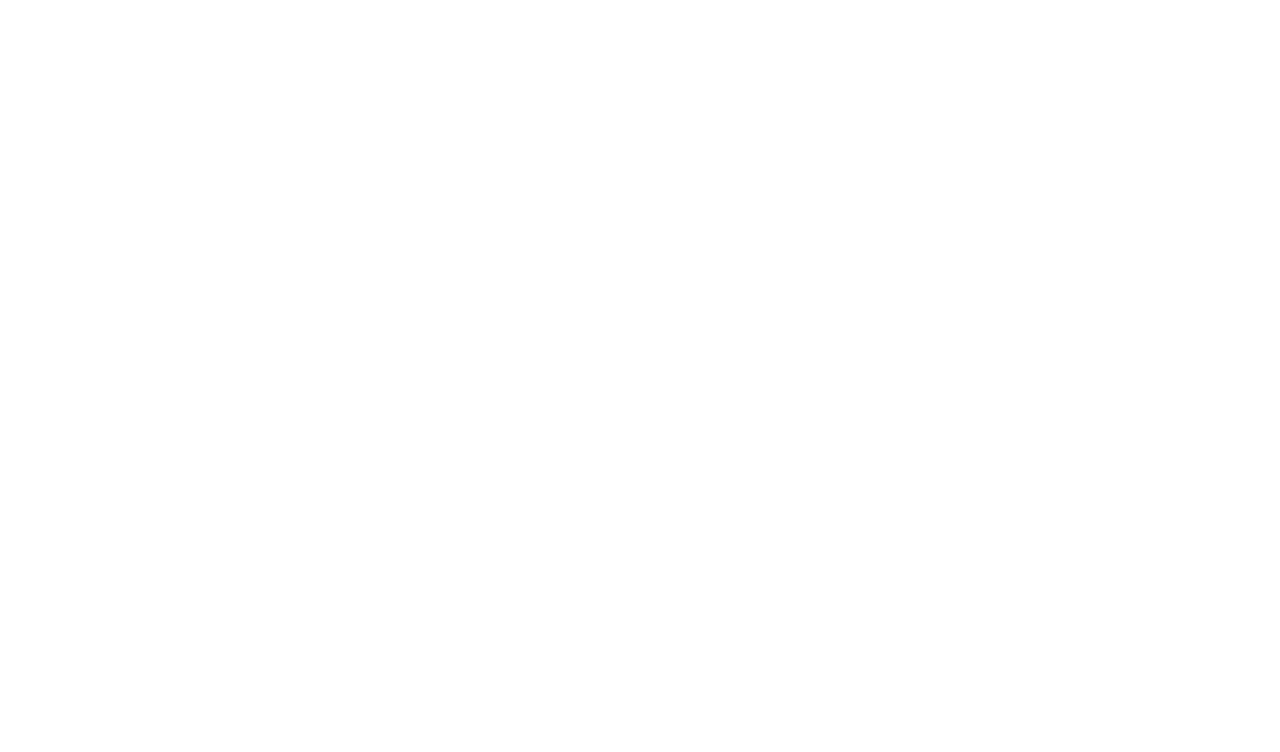
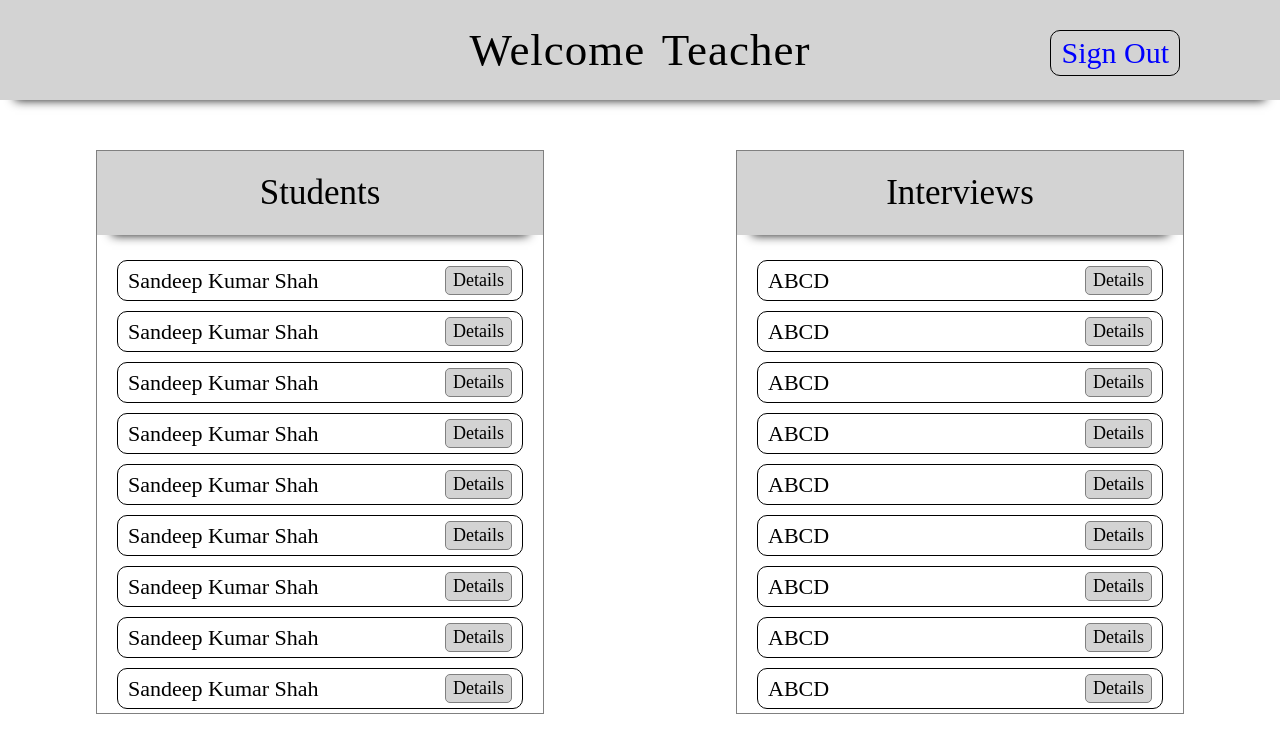
Before and after one commit to Sandeep96Shah/Placement, a React (Create React App) app in the folder client/: page /dashboard in a window 1280 px wide. Shown: the top 752 px of the page. Built offline with nearby package versions, Linux system fonts and the light colour scheme.

Commit message:
Added Student and Interview Page

```diff
--- a/client/src/components/App.js
+++ b/client/src/components/App.js
@@ -3,13 +3,18 @@
 import HomePage from './HomePage';
 import LoginPage from './LoginPage';
 import Dashboard from './Dashboard';
+import StudentDetailPage from './StudentDetailPage';
+import InterviewDetailPage from './InterviewDetailPage';
 
  const App = () => {
   return (
     <div>
         <Switch>
-          <Route exact path="/" render={ () => <Dashboard /> }/>
+          <Route exact path="/" render={ () => <HomePage /> }/>
           <Route exact path="/login" render={ () => <LoginPage /> }/>
+          <Route exact path="/dashboard" render={ () => <Dashboard /> }/>
+          <Route exact path="/dashboard/student" render={ () => <StudentDetailPage /> }/>
+          <Route exact path="/dashboard/interview" render={ () => <InterviewDetailPage /> }/>
           {/* Add the login page and the dashboard page also add the 404 error page */}
         </Switch>
     </div>
--- a/client/src/components/Dashboard.js
+++ b/client/src/components/Dashboard.js
@@ -6,9 +6,9 @@
 const Dashboard = () => {
     return (
         <div>
-            <div className="home_navbar">
+            <div className="dashboard_navbar">
                 <Link to="/"><p className="signout">Sign Out</p></Link>
-                <div className="home_header"><p>Welcome Teacher</p></div>
+                <div className="dashboard_header"><p>Welcome Teacher</p></div>
             </div>
             <div className="student_body">
                 <div className="student_container">
--- a/client/src/components/Interview.js
+++ b/client/src/components/Interview.js
@@ -1,44 +1,52 @@
 import React from 'react';
 import '../index.css';
 
- const Interview = () => {
+ const Interview = ({val}) => {
     return (
         <>
             <div className="interview_comp">
                 <p className="student_name">ABCD</p>
-                <p className="detail_btn">Details</p>
+                { val ? <p className="detail_btn">Result</p> : <p className="detail_btn">Details</p> }
+
             </div>
             <div className="interview_comp">
                 <p className="student_name">ABCD</p>
-                <p className="detail_btn">Details</p>
+                { val ? <p className="detail_btn">Result</p> : <p className="detail_btn">Details</p> }
             </div>
+
             <div className="interview_comp">
                 <p className="student_name">ABCD</p>
-                <p className="detail_btn">Details</p>
+                { val ? <p className="detail_btn">Result</p> : <p className="detail_btn">Details</p> }
             </div>
+
             <div className="interview_comp">
                 <p className="student_name">ABCD</p>
-                <p className="detail_btn">Details</p>
+                { val ? <p className="detail_btn">Result</p> : <p className="detail_btn">Details</p> }
             </div>
+
             <div className="interview_comp">
                 <p className="student_name">ABCD</p>
-                <p className="detail_btn">Details</p>
+                { val ? <p className="detail_btn">Result</p> : <p className="detail_btn">Details</p> }
             </div>
+
             <div className="interview_comp">
                 <p className="student_name">ABCD</p>
-                <p className="detail_btn">Details</p>
+                { val ? <p className="detail_btn">Result</p> : <p className="detail_btn">Details</p> }
             </div>
+
             <div className="interview_comp">
                 <p className="student_name">ABCD</p>
-                <p className="detail_btn">Details</p>
+                { val ? <p className="detail_btn">Result</p> : <p className="detail_btn">Details</p> }
             </div>
+
             <div className="interview_comp">
                 <p className="student_name">ABCD</p>
-                <p className="detail_btn">Details</p>
+                { val ? <p className="detail_btn">Result</p> : <p className="detail_btn">Details</p> }
             </div>
+
             <div className="interview_comp">
                 <p className="student_name">ABCD</p>
-                <p className="detail_btn">Details</p>
+                { val ? <p className="detail_btn">Result</p> : <p className="detail_btn">Details</p> }
             </div>
         </>
     )
--- /dev/null
+++ b/client/src/components/InterviewDetailPage.js
@@ -0,0 +1,20 @@
+import React from 'react';
+import { Link } from 'react-router-dom';
+import Student from './Student';
+
+ const InterviewDetailPage = () => {
+    return (
+        <div>
+            <div className="idp_navbar">
+                <Link to="/dashboard"><p className="home_btn">Back</p></Link>
+                <div className="idp_header"><p>ABCD</p></div>
+            </div>
+            <div className="idp_container">
+                <div className="idp_list">
+                    <Student val={true}/>
+                </div>
+            </div>
+        </div>
+    )
+}
+export default InterviewDetailPage;
--- a/client/src/components/Student.js
+++ b/client/src/components/Student.js
@@ -1,44 +1,44 @@
 import React from 'react';
 import '../index.css';
 
- const Student = () => {
+ const Student = ({val}) => {
     return (
         <>
             <div className="student_comp">
                 <p className="student_name">Sandeep Kumar Shah</p>
-                <p className="detail_btn">Details</p>
+                { val ? <p className="detail_btn">Result</p> : <p className="detail_btn">Details</p> }
             </div>
             <div className="student_comp">
                 <p className="student_name">Sandeep Kumar Shah</p>
-                <p className="detail_btn">Details</p>
+                { val ? <p className="detail_btn">Result</p> : <p className="detail_btn">Details</p> }
             </div>
             <div className="student_comp">
                 <p className="student_name">Sandeep Kumar Shah</p>
-                <p className="detail_btn">Details</p>
+                { val ? <p className="detail_btn">Result</p> : <p className="detail_btn">Details</p> }
             </div>
             <div className="student_comp">
                 <p className="student_name">Sandeep Kumar Shah</p>
-                <p className="detail_btn">Details</p>
+                { val ? <p className="detail_btn">Result</p> : <p className="detail_btn">Details</p> }
             </div>
             <div className="student_comp">
                 <p className="student_name">Sandeep Kumar Shah</p>
-                <p className="detail_btn">Details</p>
+                { val ? <p className="detail_btn">Result</p> : <p className="detail_btn">Details</p> }
             </div>
             <div className="student_comp">
                 <p className="student_name">Sandeep Kumar Shah</p>
-                <p className="detail_btn">Details</p>
+                { val ? <p className="detail_btn">Result</p> : <p className="detail_btn">Details</p> }
             </div>
             <div className="student_comp">
                 <p className="student_name">Sandeep Kumar Shah</p>
-                <p className="detail_btn">Details</p>
+                { val ? <p className="detail_btn">Result</p> : <p className="detail_btn">Details</p> }
             </div>
             <div className="student_comp">
                 <p className="student_name">Sandeep Kumar Shah</p>
-                <p className="detail_btn">Details</p>
+                { val ? <p className="detail_btn">Result</p> : <p className="detail_btn">Details</p> }
             </div>
             <div className="student_comp">
                 <p className="student_name">Sandeep Kumar Shah</p>
-                <p className="detail_btn">Details</p>
+                { val ? <p className="detail_btn">Result</p> : <p className="detail_btn">Details</p> }
             </div>
         </>
     )
--- /dev/null
+++ b/client/src/components/StudentDetailPage.js
@@ -0,0 +1,73 @@
+import React, { useState } from 'react';
+import { Link } from 'react-router-dom';
+import Interview from './Interview';
+
+const StudentDetailPage = () => {
+    const [add, setAdd] = useState(false);
+    const handleAdd = () => {
+        setAdd(!add);
+    }
+    return (
+        <div>
+            <div className="sdp_navbar">
+                <Link to="/dashboard"><p className="home_btn">Back</p></Link>
+                <div className="sdp_header"><p>Sandeep Kumar Shah</p></div>
+            </div>
+            <div className="sdp_container">
+                <div className="sdp_div">
+                    <div>
+                        <div className="sdp_field">
+                            <p className="sdp_property">Email: </p><p className="sdp_value">sandeep2016shah@gmail.com</p>
+                        </div>
+                    </div>
+                    <div>
+                        <div className="sdp_field">
+                            <p className="sdp_property">Batch: </p><p className="sdp_value">Nov2020</p>
+                        </div>
+                    </div>
+                    <div>
+                        <div className="sdp_field">
+                            <p className="sdp_property">College: </p><p className="sdp_value">Amity University Kolkata</p>
+                        </div>
+                    </div>
+                    <div>
+                        <div className="sdp_field">
+                            <p className="sdp_property">Courses: </p><p className="sdp_value">
+                                <ul>
+                                    <li><div className="sdp_field"><p className="sdp_property_li">DSA:</p><p className="sdp_value_li">60%</p></div></li>
+                                    <li><div className="sdp_field"><p className="sdp_property_li">WebD:</p><p className="sdp_value_li">70%</p></div></li>
+                                    <li><div className="sdp_field"><p className="sdp_property_li">React:</p><p className="sdp_value_li">80%</p></div></li>
+                                </ul>
+                            </p>
+                        </div>
+                    </div>
+                    <div><p className="sdp_property">Interviews</p></div>
+                    <div className="sdp_interview">
+                        <Interview val={true} />
+                    </div>
+                    <p className="interview_form_p" onClick={ () => handleAdd() }>{add ? "Cancel" : "Add Interview" }</p>
+                        {
+                            add &&
+                            <div className="interview_form">
+                                <form>
+                                    <label htmlFor="company_name">Company Name</label>
+                                    <input
+                                        type="text"
+                                        name="company_name"
+                                    />
+                                    <label htmlFor="date_of_interview">Date</label>
+                                    <input
+                                        type="text"
+                                        name="date_of_interview"
+                                    />
+                                    <button>ADD</button>
+                                </form>
+                            </div>
+                        }
+                </div>
+            </div>
+        </div>
+    )
+}
+
+export default StudentDetailPage;
--- a/client/src/index.css
+++ b/client/src/index.css
@@ -22,8 +22,16 @@
   margin: 0px;
   padding: 0px;
 }
+ul{
+  margin: 0px;
+  padding: 0px;
+}
+li{
+  margin: 0px;
+  padding: 0px;
+}
 /* HomePage Navbar */
-.home_navbar{
+.home_navbar, .dashboard_navbar, .sdp_navbar, .idp_navbar{
   height: 100px;
   display: flex;
   justify-content: center;
@@ -31,12 +39,16 @@
   background-color: lightgray;
   box-shadow: 0px 15px 10px -15px #111;
 }
-.home_header{
+.sdp_navbar{
+  position: fixed;
+  width: 100vw;
+}
+.home_header, .dashboard_header, .sdp_header, .idp_header{
   display: flex;
   justify-content: center;
   align-items: center;
 }
-.home_header p{
+.home_header p, .dashboard_header p, .sdp_header p, .idp_header p{
   font-size: 45px;
   word-spacing: 5px;
   letter-spacing: 1px;
@@ -236,12 +248,17 @@
   font-size: 35px;
   box-shadow: 0px 15px 10px -15px #111;
 }
-.student_list, .interview_list{
+.student_list, .interview_list, .idp_list{
   display: flex;
   flex-direction: column;
   padding: 25px 20px;
   overflow-y: scroll;
   height: 90%;
+}
+.idp_list{
+  width: 70%;
+  border: 1px solid gray;
+  border-radius: 10px;
 }
 
 
@@ -274,3 +291,106 @@
   color: white;
   background-color: blue;
 }
+/* StudentDetailPage Styling */
+.sdp_container{
+  width: 100vw;
+  display: flex;
+  justify-content: center;
+  align-items: center;
+}
+.sdp_div{
+  width: 60%;
+  border: 1px solid gray;
+  padding: 20px 15px;
+  margin-top: 120px;
+  border-radius: 10px;
+}
+.sdp_field{
+  display: inline-flex;
+  width:100%;
+  margin: 10px 0px;
+  padding:0px 15px;
+  border-radius: 5px;
+}
+.sdp_property{
+  width: 20%;
+  font-size: 30px;
+}
+.sdp_property_li{
+  font-size: 25px;
+  width: 15%;
+}
+.sdp_value{
+  width: 80%;
+  font-size: 27px;
+}
+.sdp_value_li{
+  width: 80%;
+  font-size: 22px;
+}
+.sdp_interview{
+  margin-top: 15px;
+  display: flex;
+  flex-direction: column;
+  padding: 25px 20px;
+  overflow-y: scroll;
+  height: 200px;
+  border: 1px solid gray;
+  border-radius: 7px;
+}
+.interview_form{
+  width: 100%;
+  display: flex;
+  justify-content: center;
+  align-items: center;
+  width: 100%;
+  margin-top: 10px;
+}
+.interview_form_p{
+  border: 1px solid gray;
+  background-color: gray;
+  font-size: 27px;
+  padding: 3px 5px;
+  width: 180px;
+  display: flex;
+  justify-content: center;
+  align-items: center;
+  cursor: pointer;
+  margin-top: 25px;
+  border-radius: 7px;
+}
+.interview_form_p:hover{
+  background-color: blue;
+  color: white;
+}
+.interview_form form{
+  width: 60%;
+  display: flex;
+  flex-direction: column;
+  padding: 10px 10px;
+  border: 1px solid gray;
+  border-radius: 10px;
+}
+.interview_form form label{
+  font-size: 25px;
+  margin-bottom: 5px;
+}
+.interview_form form input{
+  outline: none;
+  height: 30px;
+  margin-bottom: 12px;
+}
+.interview_form form button{
+  width: 100px;
+  font-size: 20px;
+  padding: 3px 5px;
+  background-color: blue;
+  cursor: pointer;
+}
+.idp_container{
+  height: 83vh;
+  display: flex;
+  justify-content: center;
+  width: 100vw;
+  align-items: center;
+}
```
